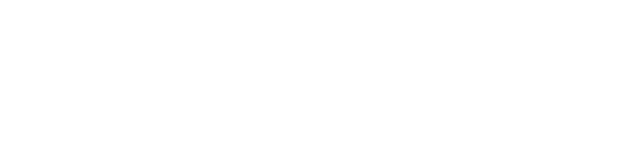
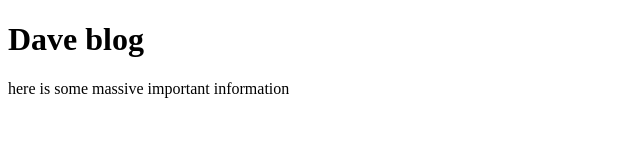
Before and after one commit to 2davecollins/sap-github, a plain HTML site: page index.html in a window 1280 px wide. Shown: the whole page, without its empty margins (0-640 px from the left). Drawn offline with Linux system fonts and the light colour scheme.

Commit message:
index.html modified

```diff
--- a/index.html
+++ b/index.html
@@ -7,6 +7,8 @@
     <title>Dave blog</title>
 </head>
 <body>
+    <h1>Dave blog</h1>
+    <p>here is some massive important information</p>
 
 </body>
 </html>
```
